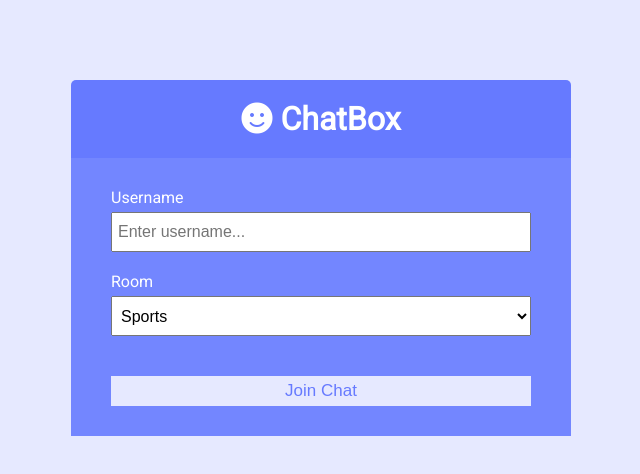
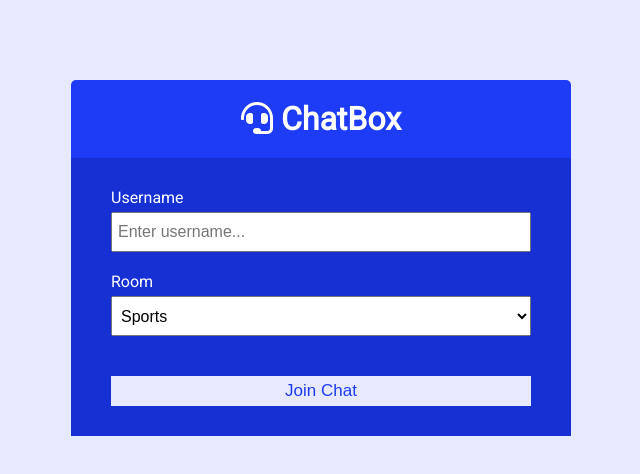
Before and after one commit to umesh-lewa/rt-chat-app, a website: page public/index.html in a window 1280 px wide. Shown: the whole page, without its empty margins (319-959 px from the left). Drawn offline with Linux system fonts and the light colour scheme.

Commit message:
formatting

```diff
--- a/package.json
+++ b/package.json
@@ -1,7 +1,7 @@
 {
   "name": "rt-chat-app",
   "version": "1.0.0",
-  "description": "Realtime chat app with rooms",
+  "description": " ",
   "main": "server.js",
   "scripts": {
     "start": "node server",
--- a/public/css/style.css
+++ b/public/css/style.css
@@ -1,8 +1,15 @@
 @import url('https://fonts.googleapis.com/css?family=Roboto&display=swap');
 
 :root {
+	/*
 	--dark-color-a: #667aff;
 	--dark-color-b: #7386ff;
+	--light-color: #e6e9ff;
+	--success-color: #5cb85c;
+	--error-color: #d9534f;
+	*/
+	--dark-color-a: #1e3bf6;
+	--dark-color-b: #1730d4;
 	--light-color: #e6e9ff;
 	--success-color: #5cb85c;
 	--error-color: #d9534f;
--- a/public/index.html
+++ b/public/index.html
@@ -2,6 +2,7 @@
 <html lang="en">
 
 <head>
+
 	<meta charset="UTF-8" />
 	<meta name="viewport" content="width=device-width, initial-scale=1.0" />
 	<meta http-equiv="X-UA-Compatible" content="ie=edge" />
@@ -9,14 +10,19 @@
 		integrity="sha256-mmgLkCYLUQbXn0B1SRqzHar6dCnv9oZFPEC1g1cwlkk=" crossorigin="anonymous" />
 	<link rel="stylesheet" href="css/style.css" />
 	<title>Chat App</title>
+
 </head>
 
 <body>
+
 	<div class="join-container">
+
 		<header class="join-header">
-			<h1><i class="fas fa-smile"></i> ChatBox</h1>
+			<h1><i class="fas fa-headset"></i></i> ChatBox</h1>
 		</header>
+
 		<main class="join-main">
+
 			<form action="chat.html">
 				<div class="form-control">
 					<label for="username">Username</label>
@@ -35,8 +41,11 @@
 				</div>
 				<button type="submit" class="btn">Join Chat</button>
 			</form>
+
 		</main>
+
 	</div>
+
 </body>
 
 </html>
--- a/utils/users.js
+++ b/utils/users.js
@@ -2,6 +2,7 @@ const users = [];
 
 // Join user to chat
 function userJoin(id, username, room) {
+
   const user = { id, username, room };
 
   users.push(user);
```
Also changed, not shown: public/chat.html (+10 -1 lines), public/js/main.js (+13 -3 lines).
